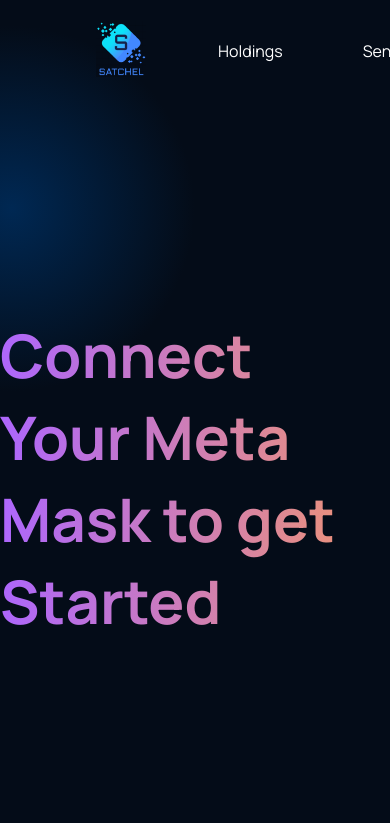
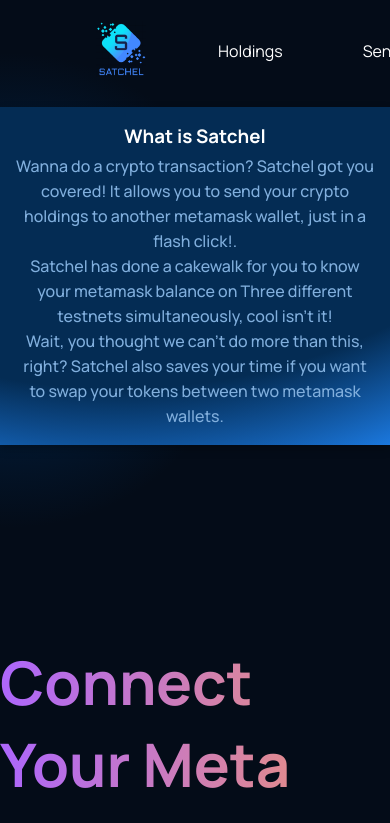
Before and after one commit to ayush-nohara/satchel-syntax-error23, a React (Create React App) app in the folder frontend/: page / in a window 390 px wide. Shown: the top 823 px of the page. Built offline with nearby package versions, Linux system fonts and the light colour scheme.

Commit message:
what component added

```diff
--- a/frontend/src/App.js
+++ b/frontend/src/App.js
@@ -7,6 +7,7 @@
 import Sponsor from "./components/sponsors/Sponsor";
 import Middle from "./containers/middle/Middle";
 import Footer from "./containers/footer/Footer";
+import What from "./containers/what/what";
 
 function App() {
   return (
@@ -15,8 +16,8 @@
         <div className="App">
           <div className="gradient_bg">
             <Routes>
-              <Route path="/" element={<Navbar />}>
-                <Route index element={<Dashboard />} />
+              <Route path="/" element={<Navbar/>}>
+                <Route index element={[<What/>,<Dashboard />]} />
               </Route>
             </Routes>
           </div>
--- a/frontend/src/components/Dashboard/Dashboard.module.css
+++ b/frontend/src/components/Dashboard/Dashboard.module.css
@@ -8,8 +8,8 @@
     flex-direction: column;
     justify-content: center;
     align-items: center;
-    margin-top: 5%;
-    margin-bottom: 5%;
+    margin-top: 1%;
+    margin-bottom: 10%;
 }
 
 .heading{
@@ -25,6 +25,6 @@
     width: 100vw;
     flex-direction: row;
     justify-content: space-around;
-    margin-top: 4%;
+    margin-top: 1%;
     /* align-items: center; */
 }
--- /dev/null
+++ b/frontend/src/components/feature/Feature.js
@@ -0,0 +1,16 @@
+import React from 'react';
+import styles from './Feature.module.css';
+
+const Feature = ({ title, text }) => (
+  <div className={styles.container__feature}>
+    <div className={styles.container__feature-title}>
+      <div />
+      <h1>{title}</h1>
+    </div>
+    <div className={styles.container_feature-text}>
+      <p>{text}</p>
+    </div>
+  </div>
+);
+
+export default Feature;
--- /dev/null
+++ b/frontend/src/components/feature/Feature.module.css
@@ -0,0 +1,62 @@
+.container__feature {
+    width: 100%;
+    display: flex;
+    justify-content: space-between;
+    align-items: flex-start;
+    flex-direction: row;
+
+    margin: 1rem;
+}
+
+.container__feature-title {
+    flex: 1;
+    max-width: 180px;
+    margin-right: 2rem;
+}
+
+.container__feature-title h1 {
+    font-family: var(--font-family);
+    font-weight: 800;
+    font-size: 18px;
+    line-height: 24px;
+    letter-spacing: -0.04em;
+    color: #fff;
+}
+
+.container__feature-title div {
+    width: 38px;
+    height: 3px;
+    background: var(--gradient-bar);
+    box-shadow: 0px 4px 4px rgba(0, 0, 0, 0.25);
+    margin-bottom: 0.25rem;
+}
+
+.container_feature-text {
+    flex: 2;
+    max-width: 390px;
+    display: flex;
+}
+
+.container_feature-text p {
+    font-family: var(--font-family);
+    font-weight: 500;
+    font-size: 14px;
+    line-height: 24px;
+    color: var(--color-text);
+}
+
+@media screen and (max-width: 550px) {
+    .container__feature-title h1 {
+        font-size: 14px;
+        line-height: 22px;
+    }
+
+    .container_feature-text p {
+        font-size: 12px;
+        line-height: 20px;
+    }
+
+    .container__feature {
+        margin: 1rem 0;
+    }
+}
--- a/frontend/src/components/sponsors/Sponsor.js
+++ b/frontend/src/components/sponsors/Sponsor.js
@@ -8,7 +8,7 @@
 
 const Sponsor = () => {
   return (
-      <div className={styles.sponsor}>
+      <div className={styles.sponsor} >
         <span className="gradient_text">Sponsors</span>
 
       <div>
--- a/frontend/src/components/sponsors/Sponsor.module.css
+++ b/frontend/src/components/sponsors/Sponsor.module.css
@@ -18,7 +18,6 @@
     max-width: 150px;
     min-width: 120px;
     margin: 1rem;
-
     display: flex;
     justify-content: center;
     align-items: center;
--- a/frontend/src/containers/footer/Footer.js
+++ b/frontend/src/containers/footer/Footer.js
@@ -5,7 +5,7 @@
   return (
     <div className={styles.footer}>
       <div className={styles.footerHeading}>
-          <h1 className="gradient_text">Footer</h1>
+          <h2 className="gradient_text">Made with ❤️ by some tech geeks</h2>
       </div>
       <div className={styles.footerBtn}>
         <p>Hello from Satchel</p>
@@ -17,18 +17,18 @@
           <p>Hello from Satchel</p>
         </div>
         <div className={styles.footerLinksDiv}>
-          <h4>Links</h4>
-          <p>Facebook</p>
-          <p>Facebook</p>
-          <p>Facebook</p>
-          <p>Facebook</p>
+          <h4>Supported coins</h4>
+          <p>MATIC</p>
+          <p>AVAX</p>
+          <p>ETH</p>
+          <p></p>
         </div>
         <div className={styles.footerLinksDiv}>
-          <h4>About us</h4>
+          <h4>Contact us</h4>
+          <p><a href="https://www.linkedin.com/in/aman-lachhiramka-238085224/">LinkedIn</a></p>
           <p>Facebook</p>
-          <p>Facebook</p>
-          <p>Facebook</p>
-          <p>Facebook</p>
+          <p>Twitter</p>
+          <p>Mail</p>
         </div>
         <div className={styles.footerLinksDiv}>
           <h4>Get in Touch</h4>
--- a/frontend/src/containers/footer/Footer.module.css
+++ b/frontend/src/containers/footer/Footer.module.css
@@ -16,11 +16,11 @@
   margin-bottom: 1rem;
 }
 
-.footerHeading h1 {
+.footerHeading h2 {
   font-family: var(--font-family);
-  font-weight: 800;
-  font-size: 60px;
-  line-height: 76px;
+  font-weight: 500;
+  font-size: 25px;
+  line-height: 40px;
   text-align: center;
 }
 
--- /dev/null
+++ b/frontend/src/containers/what/what.js
@@ -0,0 +1,21 @@
+import React from "react";
+import styles from "./what.module.css";
+import Feature from "../../components/feature/Feature";
+
+const what = () => {
+  return (
+    <div className={styles.section}>
+      <h3>What is Satchel</h3>
+      <p className={styles.heading}>
+        Wanna do a crypto transaction? Satchel got you covered! It allows you to
+        send your crypto holdings to another metamask wallet, just in a flash
+        click!.<br></br> Satchel has done a cakewalk for you to know your metamask
+        balance on Three different testnets simultaneously, cool isn’t it! <br></br> Wait,
+        you thought we can’t do more than this, right? Satchel also saves your
+        time if you want to swap your tokens between two metamask wallets.
+      </p>
+    </div>
+  );
+};
+
+export default what;
--- /dev/null
+++ b/frontend/src/containers/what/what.module.css
@@ -0,0 +1,65 @@
+.section {
+  margin-top: 5px;
+  text-align: center;
+
+  font-family: var(--font-family);
+  color: white;
+  display: flex;
+  flex-direction: column;
+
+  padding: 1rem;
+  background: var(--color-footer);
+
+  /* ff 3.6+ */
+  background: -moz-radial-gradient(
+    circle at 30% -100%,
+    #042c54 25%,
+    rgba(4, 44, 84, 1) 85%,
+    rgba(27, 120, 222, 1) 100%
+  );
+
+  /* safari 5.1+,chrome 10+ */
+  background: -webkit-radial-gradient(
+    circle at 30% -100%,
+    #042c54 25%,
+    rgba(4, 44, 84, 1) 85%,
+    rgba(27, 120, 222, 1) 100%
+  );
+
+  /* opera 11.10+ */
+  background: -o-radial-gradient(
+    circle at 30% -100%,
+    #042c54 25%,
+    rgba(4, 44, 84, 1) 85%,
+    rgba(27, 120, 222, 1) 100%
+  );
+
+  /* ie 10+ */
+  background: -ms-radial-gradient(
+    circle at 30% -100%,
+    #042c54 25%,
+    rgba(4, 44, 84, 1) 85%,
+    rgba(27, 120, 222, 1) 100%
+  );
+
+  /* global 92%+ browsers support */
+  background: radial-gradient(
+    circle at 30% -100%,
+    #042c54 25%,
+    rgba(4, 44, 84, 1) 85%,
+    rgba(27, 120, 222, 1) 100%
+  );
+
+  filter: drop-shadow(0px 4px 4px rgba(0, 0, 0, 0.25));
+}
+
+.heading {
+  padding-top: 5px;
+  font-family: "Manrope";
+  font-style: normal;
+  font-weight: 500;
+  font-size: 16px;
+  line-height: 25px;
+
+  color: #81afdd;
+}
```
